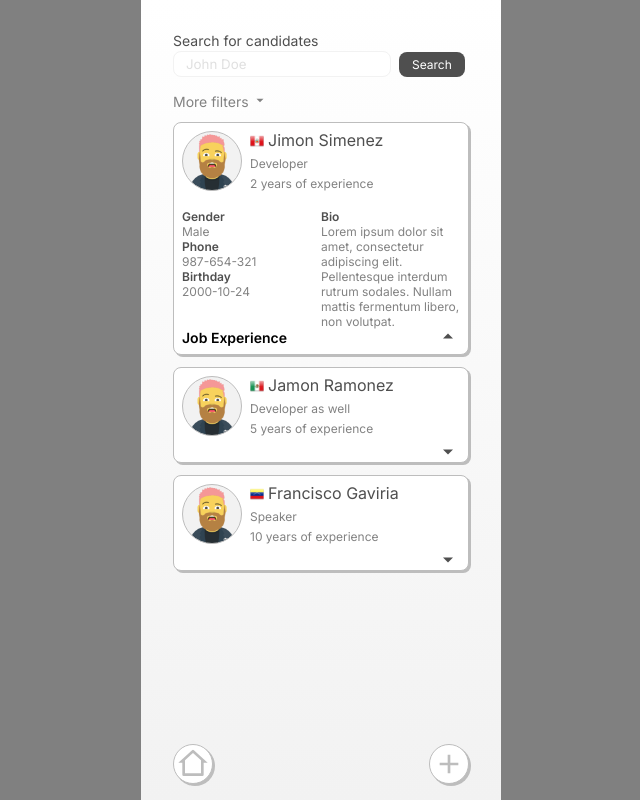
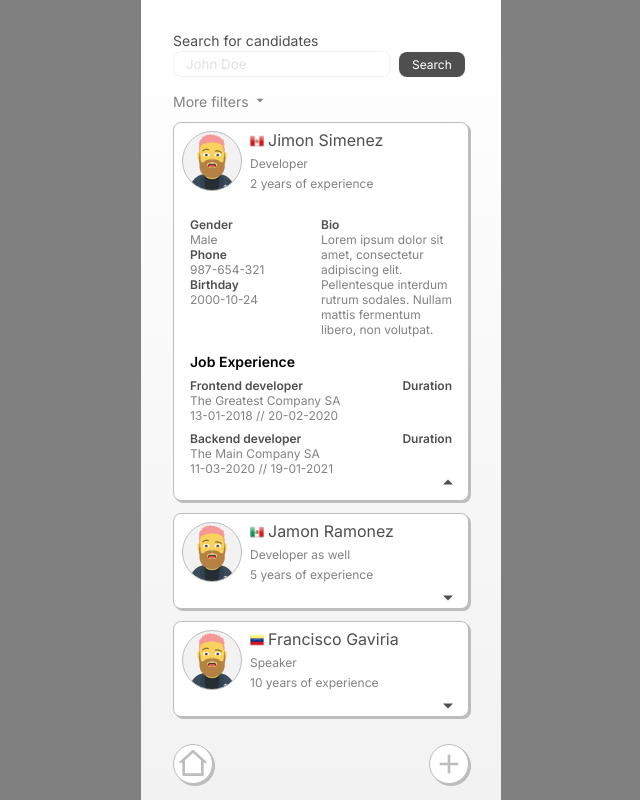
Before and after one commit to bllerenac/linkeable, a React (Create React App) app: page /search in a window 1280 px wide. Both pictures are taken after a click on the element 640 px from the left and 170 px from the top of the page. Shown: the whole page, without its empty margins (319-959 px from the left). Built offline with nearby package versions, Linux system fonts and the light colour scheme.

Commit message:
Styles for jobs in CandidadteCard were implemented

```diff
--- a/src/components/CandidateCard.js
+++ b/src/components/CandidateCard.js
@@ -95,6 +95,7 @@ const InfoData = styled.div`
   flex-direction: row;
   align-items: flex-start;
   justify-content: flex-start;
+  padding: 8px;
   & > div {
     width: 50%;
     & > h4 {
@@ -112,11 +113,35 @@ const InfoData = styled.div`
 `;
 
 const InfoExperience = styled.div`
+  padding: 8px;
   & > h3 {
     font-weight: 600;
     font-size: 14px;
     line-height: 17px;
     color: #000;
+    margin-bottom: 8px;
+  }
+`;
+
+const InfoJob = styled.div`
+  margin-bottom: 8px;
+  & > div {
+    display: flex;
+    flex-direction: row;
+    align-items: center;
+    justify-content: space-between;
+    & > h4, span {
+      font-weight: 600;
+      font-size: 12px;
+      line-height: 15px;
+      color: #4F4F4F;
+    }
+  }
+  & > p {
+    font-weight: 400;
+    font-size: 12px;
+    line-height: 15px;
+    color: #828282
   }
 `;
 
@@ -162,6 +187,16 @@ function CandidateCard({ candidate, index, toggleCandidate }) {
         </InfoData>
         <InfoExperience>
           <h3>Job Experience</h3>
+          {candidate.jobs.map((job) => (
+            <InfoJob>
+              <div>
+                <h4>{job.occupation}</h4>
+                <span>Duration</span>
+              </div>
+              <p>{job.company}</p>
+              <p>{job.start_date} // {job.end_date}</p>
+            </InfoJob>
+          ))}
         </InfoExperience>
       </InfoBody>
     </Card>
```
